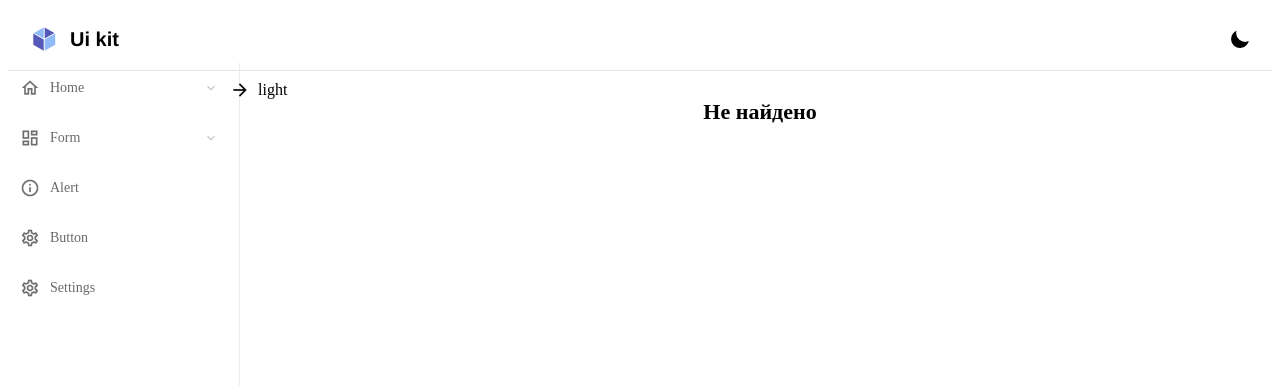
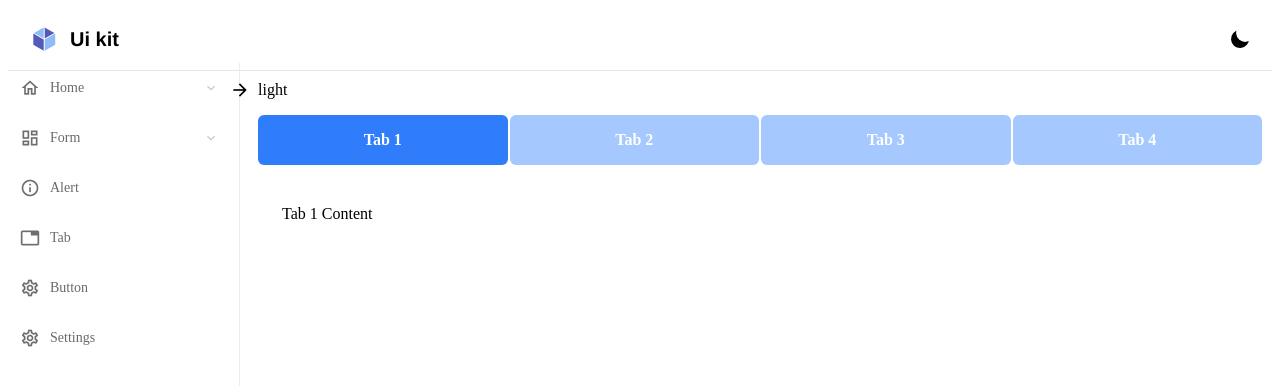
Before and after one commit to Lustach/story-book, a Vue app: page /tab in a window 1280 px wide. Shown: the top 386 px of the page. Built offline with nearby package versions, Linux system fonts and the light colour scheme; a web font is replaced by a local one.

Commit message:
add: tab

```diff
--- a/src/components/ui/Sidebar/sidebarData.ts
+++ b/src/components/ui/Sidebar/sidebarData.ts
@@ -45,6 +45,11 @@ export const data = [
     path: '/alert'
   },
   {
+    label: 'Tab',
+    icon: 'tab',
+    path: '/tab'
+  },
+  {
     label: 'Button',
     icon: 'settings',
     path: '/button'
--- /dev/null
+++ b/src/components/ui/Tab/Tab.vue
@@ -0,0 +1,36 @@
+<template>
+  <div class="tab-container" v-show="isActive">
+    <slot />
+  </div>
+</template>
+
+<script setup lang="ts">
+import { type Ref, inject, ref, onBeforeMount, watch } from 'vue'
+type AddTabFunction = (tab: { title: string; hash: string }) => void
+
+const addTab = inject<AddTabFunction>('addTab')
+const activeTabHash = inject<Ref<string>>('activeTabHash')
+
+const props = defineProps(['title'])
+
+const hash = ref('')
+const isActive = ref(false)
+
+onBeforeMount(() => {
+  hash.value = `#${props.title.toLowerCase().replace(/ /g, '-')}`
+
+  addTab({
+    title: props.title,
+    hash: hash.value
+  })
+})
+
+watch(activeTabHash, () => {
+  isActive.value = activeTabHash.value === hash.value
+})
+</script>
+<style lang="scss" scoped>
+.tab-container {
+  padding: 24px;
+}
+</style>
--- /dev/null
+++ b/src/components/ui/Tab/TabGroup.vue
@@ -0,0 +1,72 @@
+<template>
+  <div class="tab">
+    <ul class="tab-list">
+      <li
+        class="tab-item"
+        :class="{
+          'tab-item--inactive': tab.hash !== activeTabHash,
+          'tab-item--active': tab.hash === activeTabHash
+        }"
+        v-for="tab in tabs"
+        :key="tab.title"
+        @click="activeTabHash = tab.hash"
+      >
+        {{ tab.title }}
+      </li>
+    </ul>
+    <slot />
+  </div>
+</template>
+
+<script setup>
+import { ref, provide } from 'vue'
+
+const activeTabHash = ref('')
+const tabs = ref([])
+
+provide('addTab', (tab) => {
+  const count = tabs.value.push(tab)
+
+  if (count === 1) {
+    activeTabHash.value = tab.hash
+  }
+})
+provide('activeTabHash', activeTabHash)
+</script>
+
+<style lang="scss" scoped>
+.tab {
+  /* border: 4px solid black; */
+  border-radius: 0.25rem;
+}
+
+.tab-list {
+  padding: 0;
+  display: flex;
+  gap: 2px;
+  flex-wrap: nowrap;
+  justify-content: space-between;
+}
+
+.tab-item {
+  width: 100%;
+  font-weight: 900;
+  text-align: center;
+  padding-top: 1rem;
+  padding-bottom: 1rem;
+  cursor: pointer;
+  border-bottom-width: 4px;
+  list-style: none;
+  border-radius: 6px;
+  color: white;
+  transition: background-color 0.5s ease;
+}
+
+.tab-item--inactive {
+  background-color: #a5c8ff;
+}
+
+.tab-item--active {
+  background-color: #307dfb;
+}
+</style>
--- a/src/router/index.ts
+++ b/src/router/index.ts
@@ -34,6 +34,11 @@ const router = createRouter({
       component: () => import('../views/Alert/Index.vue')
     },
     {
+      path: '/tab',
+      name: 'tab',
+      component: () => import('../views/Tab/Index.vue')
+    },
+    {
       path: '/radio',
       name: 'radio',
       component: () => import('../views/Radio/Index.vue')
--- /dev/null
+++ b/src/views/Tab/Index.vue
@@ -0,0 +1,15 @@
+<template>
+  <div>
+    <TabGroup>
+      <Tab title="Tab 1">Tab 1 Content</Tab>
+      <Tab title="Tab 2">Tab 2 Content</Tab>
+      <Tab title="Tab 3">Tab 3 Content</Tab>
+      <Tab title="Tab 4">Tab 4 Content</Tab>
+    </TabGroup>
+  </div>
+</template>
+<script setup lang="ts">
+// import { ref } from 'vue'
+import TabGroup from '@/components/ui/Tab/TabGroup.vue'
+import Tab from '@/components/ui/Tab/Tab.vue'
+</script>
```
